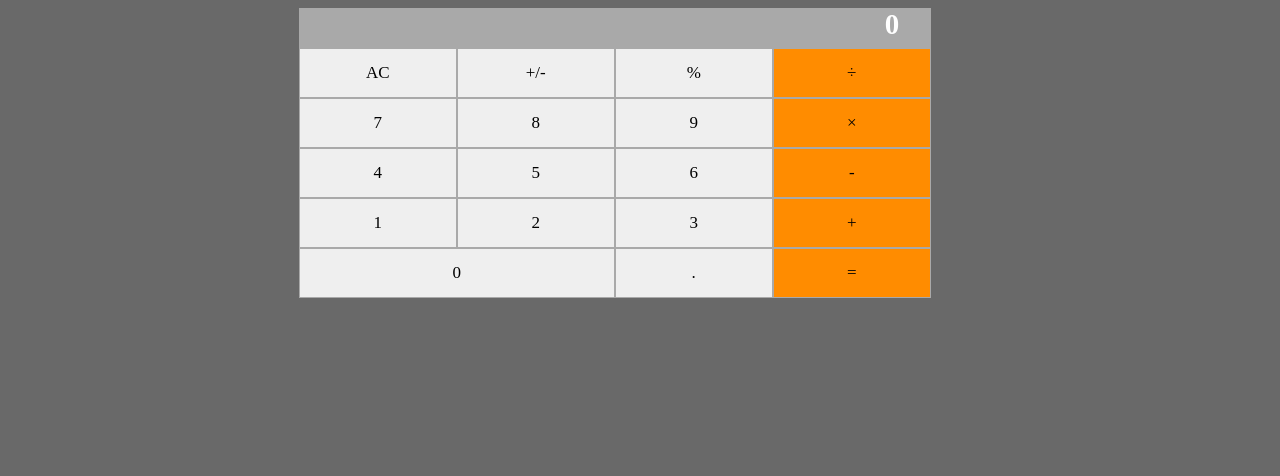
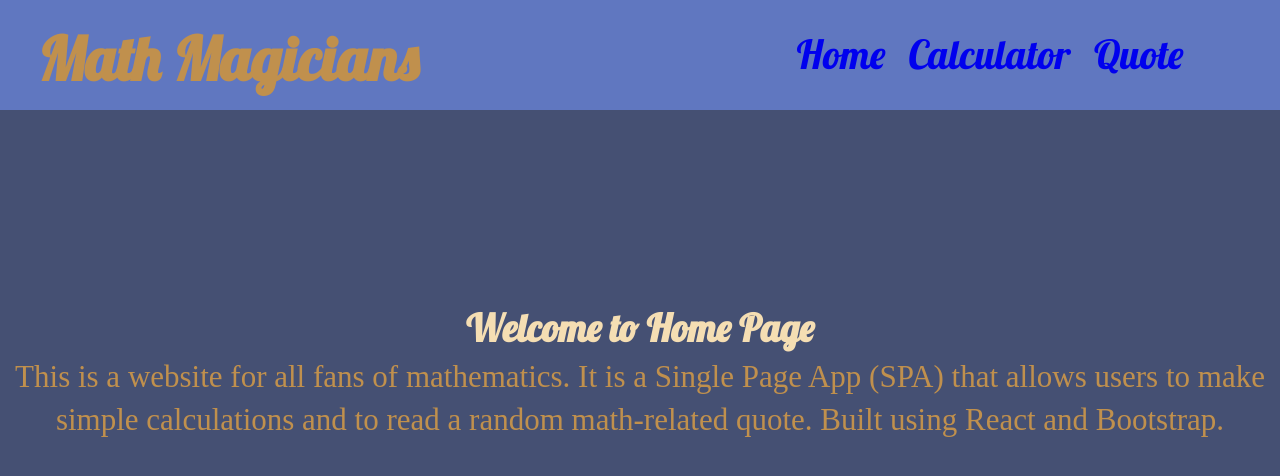
Before and after one commit to iammouaz/Math-Magicians, a React (Create React App) app: page /Home in a window 1280 px wide. Shown: the top 476 px of the page. Built offline with nearby package versions, Linux system fonts and the light colour scheme.

Commit message:
Finish Porject
Add new components for (Header - Home - Quotes)
Add Styling for all Pages
Add Google Analytics

```diff
--- a/public/index.html
+++ b/public/index.html
@@ -2,7 +2,18 @@
 <html lang="en">
   <head>
     <meta charset="utf-8" />
-    <link rel="icon" href="%PUBLIC_URL%/favicon.ico" />
+    <link rel="icon" href="%PUBLIC_URL%/maths.png" />
+    <link rel="preconnect" href="https://fonts.googleapis.com">
+   <link rel="preconnect" href="https://fonts.gstatic.com" crossorigin>
+    <link href="https://fonts.googleapis.com/css2?family=Lobster&display=swap" rel="stylesheet">
+    <script async src="https://www.googletagmanager.com/gtag/js?id=G-N99JP6TWYS"></script>
+    <script>
+        window.dataLayer = window.dataLayer || [];
+        function gtag() { window.dataLayer.push(arguments); }
+        gtag('js', new Date());
+
+        gtag('config', 'G-N99JP6TWYS');
+    </script>
     <meta name="viewport" content="width=device-width, initial-scale=1" />
     <meta name="theme-color" content="#000000" />
     <meta
--- a/src/App.css
+++ b/src/App.css
@@ -1,10 +1,23 @@
+* {
+  box-sizing: border-box;
+  margin: 0;
+  padding: 0;
+}
+
 body {
-  background-color: dimgray;
+  font-family: 'Lobster', cursive;  line-height: 1.4;
+  color: #444;
+  height: 10  0vh;
 }
+
+.App{
+  background-color: #455073;
+  height: 100vh;
+}
+
 
 button {
   font-size: 17px;
-  font-family: cursive;
 }
 
 button:active {
@@ -14,8 +27,8 @@ button:active {
 .Calculator {
   display: grid;
   grid-template-columns: repeat(4, 1fr);
-  background-color: lightgray;
-  width: 50%;
+  background-color: #143d59;
+  width: 35%;
   text-align: center;
   margin-left: 23%;
 }
@@ -30,7 +43,6 @@ button:active {
   font-size: 29px;
   margin-right: 5px;
   font-weight: bold;
-  font-family: cursive;
 }
 
 .num {
@@ -50,3 +62,69 @@ button:active {
 .number {
   padding-right: 5%;
 }
+
+.header{
+  display: flex;
+  justify-content: space-between;
+  padding-top: 2%;
+  background-color: #6077c0;
+}
+
+.nabar{
+  list-style: none;
+    gap: 23px;
+    display: flex;
+    margin-left: -25%;
+}
+
+.Calc{
+  display: flex;
+  justify-content: center;
+  align-items: center;
+  padding-top: 10%;
+}
+
+.Lets{
+  align-self: flex-start;
+}
+
+.do{
+  color: #c0904d;
+  font-family: cursive;
+  font-size: xx-large;
+}
+
+.sitename{
+  color: #c0904d;
+ font-size: 60px;
+ position: relative;
+ left: 10%;
+ bottom: 10%;
+}
+
+.list-item{
+  font-size: 40px;
+  text-decoration: none;
+}
+
+.quote {
+  font-family: cursive;
+  color: wheat;
+  font-size: 38px;
+  text-align: center;
+  padding-top: 15%;
+}
+
+.welcome{
+  color: wheat;
+  font-size: 38px;
+  text-align: center;
+  padding-top: 15%;
+}
+
+.this{
+    font-family: cursive;
+  text-align: center;
+  font-size: 31px;
+  color: #c0904d;
+}
--- a/src/App.js
+++ b/src/App.js
@@ -1,5 +1,14 @@
 import React from 'react';
+import {
+  BrowserRouter as Router,
+  Switch,
+  Route,
+} from 'react-router-dom';
 import Calculator from './components/Calculator';
+import Header from './components/header';
+import Home from './components/Home';
+import Quote from './components/Quote';
+
 import './App.css';
 
 class App extends React.Component {
@@ -10,9 +19,22 @@ class App extends React.Component {
 
   render() {
     return (
-      <div id="App">
-        <Calculator />
-      </div>
+      <Router>
+        <div id="App" className="App">
+          <Header />
+          <Switch>
+            <Route path="/Calculator">
+              <Calculator />
+            </Route>
+            <Route path="/Home">
+              <Home />
+            </Route>
+            <Route path="/Quote">
+              <Quote />
+            </Route>
+          </Switch>
+        </div>
+      </Router>
     );
   }
 }
--- a/src/components/Calculator.js
+++ b/src/components/Calculator.js
@@ -20,6 +20,10 @@ const Calculator = () => {
   };
 
   return (
+    <section className="Calc">
+      <div className="Lets">
+        <h2 className="do">Lets Do Some Math!</h2>
+      </div>
       <div className="Calculator">
         <span className="input"><span className="number">{Display() || 0 }</span></span>
         <button onClick={Calculate} type="button" value="AC" className="num">AC</button>
@@ -42,7 +46,7 @@ const Calculator = () => {
         <button onClick={Calculate} type="button" value="." className="num">.</button>
         <button onClick={Calculate} type="button" value="=" className="num math">=</button>
       </div>
-
+    </section>
   );
 };
 
--- /dev/null
+++ b/src/components/Home.js
@@ -0,0 +1,10 @@
+import React from 'react';
+
+const Home = () => (
+  <div className="homepage">
+    <h2 className="welcome">Welcome to Home Page</h2>
+    <p className="this">This is a website for all fans of mathematics. It is a Single Page App (SPA) that allows users to make simple calculations and to read a random math-related quote. Built using React and Bootstrap. </p>
+  </div>
+);
+
+export default Home;
--- /dev/null
+++ b/src/components/Quote.js
@@ -0,0 +1,12 @@
+import React from 'react';
+
+const Quote = () => (
+  <div>
+    <h3 className="quote">
+      Mathematics is not about numbers, equations,
+      computations, or algorithms it is about understandings. -William Paul Thurston
+    </h3>
+  </div>
+);
+
+export default Quote;
--- /dev/null
+++ b/src/components/header.js
@@ -0,0 +1,19 @@
+import React from 'react';
+import { Link } from 'react-router-dom';
+
+const Header = () => (
+  <div className="header">
+    <nav className="left">
+      <h1 className="sitename">Math Magicians</h1>
+    </nav>
+    <nav className="right">
+      <ul className="nabar">
+        <li className="list-item"><Link style={{ textDecoration: 'none' }} to="/Home">Home</Link></li>
+        <li className="list-item"><Link style={{ textDecoration: 'none' }} to="/Calculator">Calculator</Link></li>
+        <li className="list-item"><Link style={{ textDecoration: 'none' }} to="/Quote">Quote</Link></li>
+      </ul>
+    </nav>
+  </div>
+);
+
+export default Header;
```
Also changed, not shown: public/maths.png (added). Lines whose indentation alone changed are shown as unchanged.
